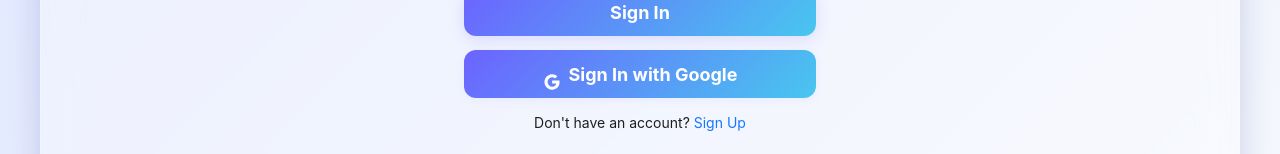
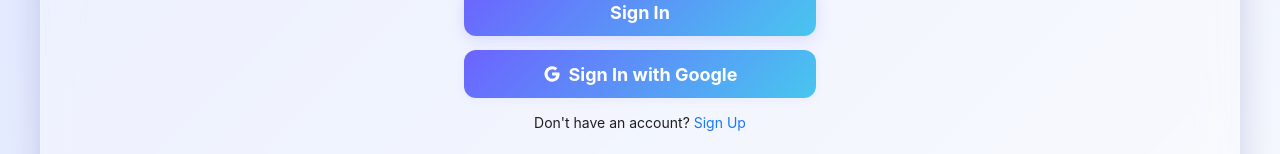
Before and after one commit to KSAIM09/expense-tracker, a React (Vite) app: page /signin in a window 1280 px wide. Shown: the part 297-451 px from the top of the page. Built offline with nearby package versions, Linux system fonts and the light colour scheme; no server answers; the database is empty.

Commit message:
Menu btn fix

```diff
--- a/src/App.jsx
+++ b/src/App.jsx
@@ -141,7 +141,7 @@ function App() {
               <>
                 <Button
                   type="text"
-                  icon={<MenuOutlined style={{ fontSize: 28, color: 'var(--primary)' }} />}
+                  icon={<MenuOutlined className="menu-btn-icon" style={{ fontSize: 28, color: 'var(--primary)' }} />}
                   onClick={() => setMobileMenuOpen(true)}
                   style={{
                     display: 'flex',
--- a/src/index.css
+++ b/src/index.css
@@ -465,7 +465,7 @@ h1, h2 {
   }
 }
 
-.ant-btn-icon {
+.menu-btn-icon {
   margin-top: 15px !important;
 }
 
```
